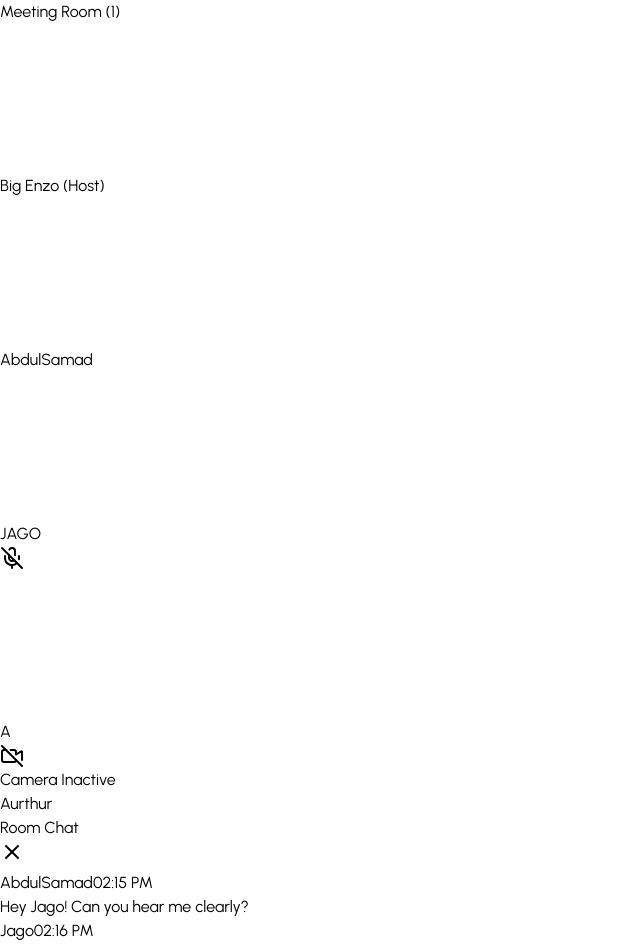
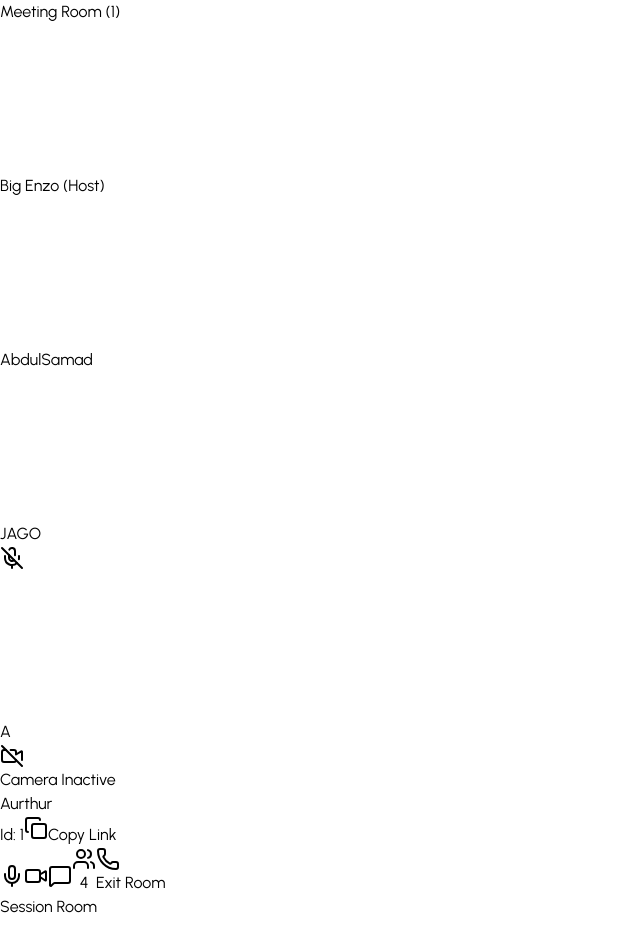
Before and after one commit to ReelMei/Cally, a React (Vite) app in the folder client/: page /meeting/1 in a window 1280 px wide. Shown: the top 945 px of the page, without its empty margins (0-640 px from the left). After the commit the page ends 919 px from the top, so only its background shows below. Built offline with nearby package versions, Linux system fonts and the light colour scheme; no server answers.

Commit message:
room sesiion done

```diff
--- a/client/src/Components/Meeting/ChatPanel.jsx
+++ b/client/src/Components/Meeting/ChatPanel.jsx
@@ -40,7 +40,7 @@
           {messages.length === 0 ? (
             <div className='flex h-full flex-col items-center justify-center text-center text-slate-400 text-sm'>
               <p>No Convo Yet.</p>
-              <p className='text-xs mt-1 text-slate-400'>Click send a message and get started.</p>
+              <p className='text-xs mt-1 text-slate-400'>Click start messaging and get started.</p>
             </div>
           ) : (
             messages.map((msg, index) => {
@@ -72,7 +72,7 @@
          <form action="" onSubmit={handleSubmit} className='p-3 border-t border-slate-200 bg-slate-50 flex items-center gap-2'>
            <input
            type="text"
-           placeholder='Start Messaging'
+           placeholder='Start Messaging....'
            value={text}
            onChange={(e) => setText(e.target.value)}
            className='flex-1 bg-white border border-primary-border/80 focus:border-primary rounded-xl px-3.5 py-2.5 text-sm text-slate-900 placeholder-slate-400 outline-none transition-all shadow-xs'/>
--- /dev/null
+++ b/client/src/Components/Meeting/ControlBar.jsx
@@ -0,0 +1,103 @@
+import React, { useState } from 'react'
+import toast from 'react-hot-toast'
+import { Check, Copy, MessageSquare, Mic, MicOff, Phone, PhoneOff, Users, Video, VideoOff } from 'lucide-react'
+
+const ControlBar = ({roomId, audioEnabled, videoEnabled, onToggleAudio, onToggleVideo, onToggleChat, onToggleParticipants, isChatOpen, isParticipantOpen, unreadCount, participantCount, isHost, onLeave, onEndMeeting }) => {
+
+    const [copied, setCopied] = useState(false)
+
+    const copyMeetingId = () => {
+        navigator.clipboard.writeText(window.location.href)
+        setCopied(true)
+        toast.success("Room Link Sucessfully Copied")
+        setTimeout(() => setCopied(false), 2000)
+    }
+
+  return (
+    <div className='w-full bg-white/90 backdrop-blur-md border-t border-slate-200/80 px-6 py-4 flex items-center justify-between z-40 shadow-l shadow-slate-200/50'>
+      {/* Left */}
+      <div className='hidden sm:flex items-center gap-2'>
+        <span className='text-xs font-medium text-slate-600 font-mono'>
+          Id: {roomId}
+        </span>
+        <button onClick={copyMeetingId} className='p-2 rounded-xl bg-slate-100 hover:bg-slate-200 border border-slate-300 text-slate-700 hover:text-slate-900 flex items-center gap-1.5 text-xs font-medium cursor-copy transition-all'>
+          {copied ? <Check className='w-3.5 h-3.5 text-emerald-600'/> : <Copy className='w-3.5 h-3.5'/>}
+        </button>
+        <span>
+          {copied ? "Cheers" : "Copy Link"}
+        </span>
+      </div>
+
+       {/* Center */}
+       <div className='flex items-center gap-3 mx-auto sm:mx-0'>
+
+        {/* Audio Toggle */}
+        <button onClick={onToggleAudio} className={`p-3.5 rounded-2xl transition-all cursor-pointer border ${audioEnabled ? "bg-slate-300 text-slate-800 hover:bg-slate-200 border-slate-300 shadow-xs" : "bg-red-500 hover:bg-rose-500 text-red-800 border-rose-200 shadow-xs"}`} title={audioEnabled ? "Mute Mic" : "Unmute Mic"}>
+          {audioEnabled ? <Mic className='w-5 h-5 '/> : <MicOff className='w-5 h-5'/>}
+        </button>
+
+        {/* Video Toggle */}
+
+        <button onClick={onToggleVideo} className={`p-3.5 rounded-2xl transition-all cursor-pointer border ${videoEnabled ? "bg-slate-300 text-slate-800 hover:bg-slate-200 border-slate-300 shadow-xs" : "bg-red-500 hover:bg-rose-500 text-red-800 border-rose-200 shadow-xs"}`} title={videoEnabled ? "Camera ON" : "Camera Off"}>
+          {videoEnabled ? <Video className='w-5 h-5 '/> : <VideoOff className='w-5 h-5'/>}
+        </button>
+
+        {/* Chat Toggle */}
+
+        <button onClick={onToggleChat} className={`p-3.5 rounded-2xl transition-all cursor-pointer border ${isChatOpen ? "bg-primary text-white border-primary shadow-md shadow-primary/20" : "bg-slate-100 hover:bg-slate-200 text-slate-800 border-slate-800 shadow-xs"}`} title="Open Room Chat">
+          <MessageSquare className='w-5 h-5'/>
+          {unreadCount > 0 && !isChatOpen && (
+            <span className='absolute -top-1 -right-1 bg-primary text-white text-[10px] font-bold w-5 h-5 rounded-full flex items-center justify-center border-2 border-white shadow-xs'>
+              {unreadCount}
+            </span>
+          )}
+        </button>
+
+
+
+        {/* Participant Toggle */}
+
+        <button onClick={onToggleParticipants} className={`relative p-3.5 rounded-2xl transition-all cursor-pointer border ${isParticipantOpen ? "bg-primary text-white border-primary shadow-md shadow-primary/20" : "bg-slate-100 hover:bg-slate-200 text-slate-800 border-slate-800 shadow-xs"}`} title="Open Participants List">
+          <Users className='w-5 h-5'/>
+
+            <span className='absolute -top-1 -right-1 bg-slate-200 text-slate-800  text-[10px] font-bold px-1.5 py-0.5 rounded-full items-center justify-center border-2 border-slate-300'>
+              {participantCount}
+            </span>
+        </button>
+
+
+
+        {/* EndCall Toggle */}
+
+        {isHost ? (
+          <button
+          onClick={onEndMeeting}
+          className='p-3.5 rounded-2xl bg-red-600 hover:bg-red-700 text-white shadow-lg shadow-red-500 transition-all cursor-pointer border border-red-500 ml-2 font-medium text-xs flex items-center gap-2'
+          title='End Session All'>
+             <Phone className='w-5 h-5'/>
+              <span className='hidden md:inline'>Exit Room</span>
+          </button>
+        ) : (
+          <button
+          onClick={onLeave}
+          className='p-3.5 rounded-2xl bg-red-600 hover:bg-red-700 text-white shadow-lg shadow-red-500 transition-all cursor-pointer border border-red-500 ml-2 font-medium text-xs flex items-center gap-1.4'
+          title='Leave Room'>
+            <PhoneOff className='w-5 h-5'/>
+
+          </button>
+        )}
+
+
+       </div>
+
+
+        {/* Right */}
+
+        <div className='hidden sm:block w-32 text-right'>
+          <span className='font-medium text-slate-400'>Session Room</span>
+        </div>
+    </div>
+  )
+}
+
+export default ControlBar
--- /dev/null
+++ b/client/src/Components/Meeting/ParticipantList.jsx
@@ -0,0 +1,85 @@
+import React from "react";
+import { X, Crown, Mic, MicOff, Video, VideoOff } from "lucide-react";
+
+const ParticipantList = ({
+  isOpen,
+  onClose,
+  localUser,
+  localAudio,
+  localVideo,
+  remoteUsers,
+  meetingHostId,
+}) => {
+  if (!isOpen) return;
+
+  const allParticipants = [
+    {
+      socketId: "local",
+      userId: localUser?.id,
+      userName: `${localUser?.name || "Host"} (Host)`,
+      audioEnabled: localAudio,
+      videoEnabled: localVideo,
+      isLocal: true,
+    },
+    ...remoteUsers
+  ];
+
+  return (
+    <div className="w-full sm:w-80 h-full bg-transparent border border-slate-300 flex flex-col shadow-2xl z-30 animate-in slide-in-from-right duration-200 shrink-0">
+      {/* Heading */}
+      <div className="p-4 border-b border-slate-200 flex items-center justify-between">
+        <h3 className="font-medium text-slate-900 text-base flex items-center gap-2">
+          Participants ({allParticipants.length})
+        </h3>
+        <button
+          onClick={onClose}
+          className="p-1.5 rounded-xl hover:bg-slate-100 text-slate-500 hover:text-slate-900 transition-colors cursor-pointer"
+        >
+          <X className="w-5 h-5" />
+        </button>
+      </div>
+
+      {/* List */}
+      <div className="flex-1 p-4 overflow-y-auto space-y-3">
+        {allParticipants.map((p) => {
+          const isHost = meetingHostId && p.userId === meetingHostId;
+
+          return (
+            <div
+              key={p.socketId}
+              className="flex items-center justify-between p-3 rounded-2xl bg-slate-50 border border-slate-200 shadow-xs"
+            >
+              <div className="flex items-center gap-3 ">
+                <div className="w-9 h-9 rounded-full bg-primary-light border border-primary-border text-primary font-bold flex items-center justify-center text-sm shadow-xs">
+                  {p.userName.charAt(0).toUpperCase()}
+                </div>
+
+                <div className="flex flex-col">
+                  <span className="text-sm font-medium text-slate-800 flex items-center gap-1.5">
+                    {p.userName}
+                    {isHost && <Crown className="w-4.5 h-3.5 text-amber-600" />}
+                  </span>
+                </div>
+              </div>
+
+              <div className="flex items-center gap-2 text-slate-500">
+                {p.audioEnabled ? (
+                  <Mic className="w-4 h-4 text-slate-600"/>
+                ) : (
+                  <MicOff className="w-4 h-4 text-red-600"/>
+                )}
+                {p.videoEnabled ? (
+                  <Video className="w-4 h-4 text-slate-600"/>
+                ) : (
+                  <VideoOff className="w-4 h-4 text-red-600"/>
+                )}
+              </div>
+            </div>
+          );
+        })}
+      </div>
+    </div>
+  );
+};
+
+export default ParticipantList;
--- a/client/src/Hooks/UseChat.js
+++ b/client/src/Hooks/UseChat.js
@@ -5,7 +5,7 @@
 export const useChat = (_roomId, user) => {
   const [messages, setMessages] = useState(dummyInitialChatMessages)
   const [unreadCount, setUnreadCount] = useState(0);
-  const [isChatOPen, setIsChatOpen] = useState(true)
+  const [isChat0pen, setIsChatOpen] = useState(false)
 
   const sendMessage = useCallback(
     (text) => {
@@ -34,7 +34,7 @@
     messages,
     sendMessage,
     unreadCount,
-    isChatOPen,
+    isChat0pen,
     toogleChat
   }
 
--- a/client/src/Pages/MeetingRoom.jsx
+++ b/client/src/Pages/MeetingRoom.jsx
@@ -5,6 +5,8 @@
 import useWebRTC from '../Hooks/useWebRTC'
 import ChatPanel from '../Components/Meeting/ChatPanel'
 import { useChat } from '../Hooks/UseChat'
+import ParticipantList from '../Components/Meeting/ParticipantList'
+import ControlBar from '../Components/Meeting/ControlBar'
 
 const MeetingRoom = () => {
 
@@ -12,7 +14,7 @@
   const navigate = useNavigate()
   const userData = dummyUser;
 
-  const [isParticipantOPen, setIsParticipantOpen] = useState(false)
+  const [isParticipantOpen, setIsParticipantOpen] = useState(false)
 
   const handleMeetingEnded = useCallback(()=> {
     navigate('/dashboard')
@@ -22,17 +24,17 @@
   const {localStream, remoteUsers, audioEnabled, videoEnabled, toggleAudio, toggleVideo, endMeeting} = useWebRTC(meetingId, userData, handleMeetingEnded)
 
   //Initialize Room Chat
-  const {messages, sendMessage, unreadCount, isChatOPen, toogleChat} =useChat(meetingId, userData)
+  const {messages, sendMessage, unreadCount, isChatOpen, toogleChat} = useChat(meetingId, userData)
 
 
 
   const isHost = true;
 
-  const HandleLeave = () => {
+  const handleLeave = () => {
 
   }
 
-  const HandleEndMeeting = () => {
+  const handleEndMeeting = () => {
 
   }
 
@@ -66,7 +68,7 @@
 
           {/* In-Meeting Chat */}
           <ChatPanel
-          isOpen={isChatOPen}
+          isOpen={isChatOpen}
           onClose={toogleChat}
           messages={messages}
           onSendMessage={sendMessage}
@@ -75,11 +77,38 @@
 
 
            {/* Participant Drawer */}
+           <ParticipantList
+           isOpen={isParticipantOpen}
+           onClose={() => setIsParticipantOpen(false)}
+           localUser={userData}
+           localAudio={audioEnabled}
+           localVideo={videoEnabled}
+           remoteUsers={remoteUsers}
+           meetingHostId={dummyUser.id}
+           />
 
 
-            {/* Bottom Floating */}
+
 
       </div>
+
+      {/* Bottom Floating */}
+            { <ControlBar
+            roomId={meetingId || dummyMeetingDetails.meetingId}
+            audioEnabled={audioEnabled}
+            videoEnabled={videoEnabled}
+            onToggleAudio={toggleAudio}
+            onToggleVideo={toggleVideo}
+            onToggleChat={toogleChat}
+            onToggleParticipants={() => setIsParticipantOpen((prev) => !prev)}
+            isChatOpen={isChatOpen}
+            isParticipantOpen={isParticipantOpen}
+            unreadCount={unreadCount}
+            participantCount={1 + remoteUsers.length}
+            isHost={isHost}
+            onLeave={handleLeave}
+            onEndMeeting={handleEndMeeting}
+            /> }
 
     </div>
   )
```
